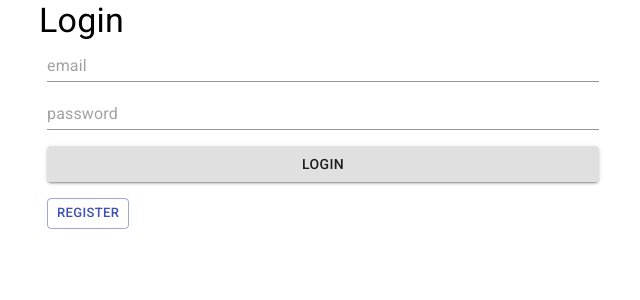
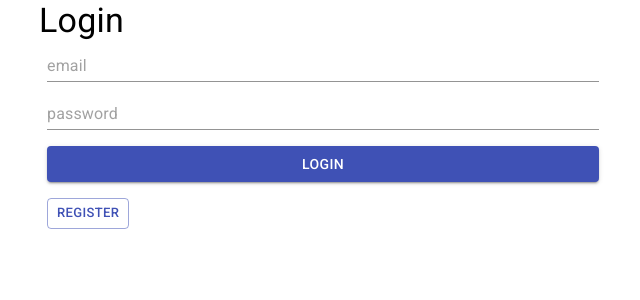
Before and after one commit to Hybridpanda/Adv_Int_Prog_Spr, a React (Create React App) app in the folder favor-app/client/: page /login in a window 1280 px wide. Shown: the top 300 px of the page, without its empty margins (325-965 px from the left). Built offline with nearby package versions, Linux system fonts and the light colour scheme; no server answers.

Commit message:
added color to the buttons

```diff
--- a/favor-app/client/src/components/login.js
+++ b/favor-app/client/src/components/login.js
@@ -75,6 +75,7 @@ const Login = ({ setAuth }) => {
             style={{ margin: 8 }}
             fullWidth
             variant="contained"
+            color="primary"
             type="submit"
           >
             login
--- a/favor-app/client/src/components/profile.js
+++ b/favor-app/client/src/components/profile.js
@@ -34,7 +34,7 @@ const Profile = ({ setAuth }) => {
       <Container maxWidth="sm">
         <Typography variant="h4">Profile {name} </Typography>
 
-        <Button variant="contained" onClick={(e) => logout(e)}>
+        <Button variant="contained" color="primary" onClick={(e) => logout(e)}>
           logout
         </Button>
       </Container>
--- a/favor-app/client/src/components/register.js
+++ b/favor-app/client/src/components/register.js
@@ -83,6 +83,7 @@ const Register = ({ setAuth }) => {
             style={{ margin: 8 }}
             fullWidth
             variant="contained"
+            color="primary"
             type="submit"
           >
             Submit
```
